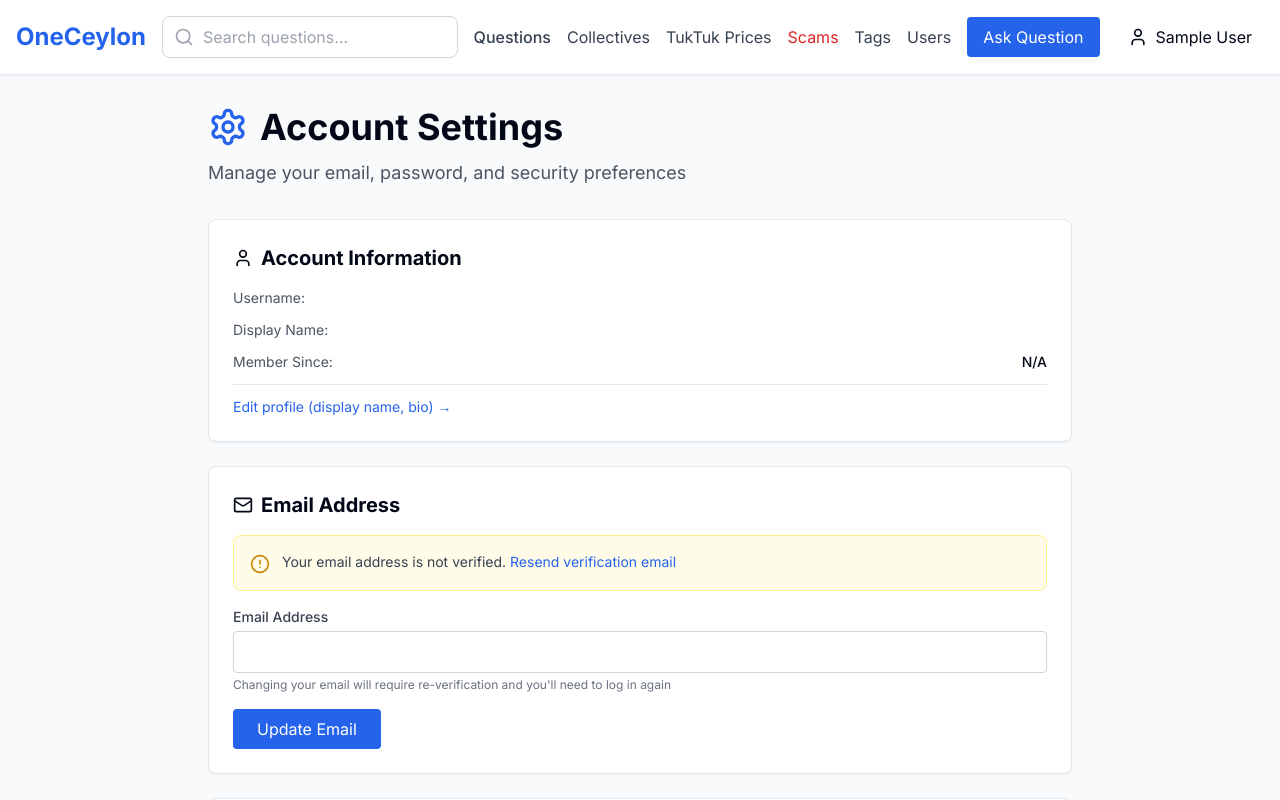
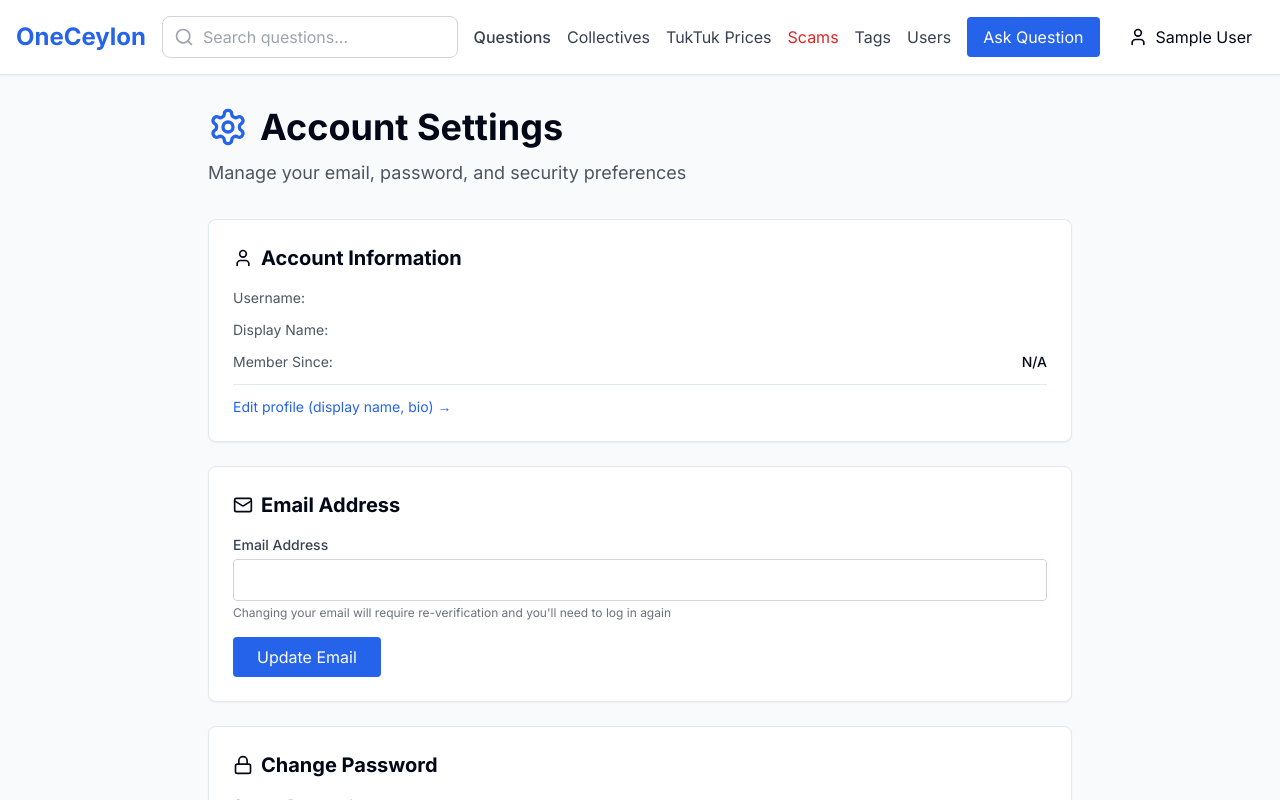
Before and after one commit to exitosolk/tpurist-qna, a Next.js app: page /settings in a window 1280 px wide. Shown: the top 800 px of the page. Built offline with nearby package versions, Linux system fonts and the light colour scheme; no server answers; the database is empty; sample sign-in values are in the browser's storage.

Commit message:
removes 0

```diff
--- a/app/settings/page.tsx
+++ b/app/settings/page.tsx
@@ -222,7 +222,7 @@ export default function SettingsPage() {
             Email Address
           </h2>
 
-          {!userSettings?.email_verified && (
+          {userSettings && !userSettings.email_verified && (
             <div className="bg-yellow-50 border border-yellow-200 rounded-lg p-4 mb-4 flex items-start gap-3">
               <AlertCircle className="w-5 h-5 text-yellow-600 flex-shrink-0 mt-0.5" />
               <div className="flex-1">
@@ -239,7 +239,7 @@ export default function SettingsPage() {
             </div>
           )}
 
-          {userSettings?.email_verified && (
+          {userSettings && userSettings.email_verified && (
             <div className="bg-green-50 border border-green-200 rounded-lg p-3 mb-4 flex items-center gap-2">
               <CheckCircle className="w-5 h-5 text-green-600" />
               <span className="text-sm text-green-700">Email verified</span>
```
